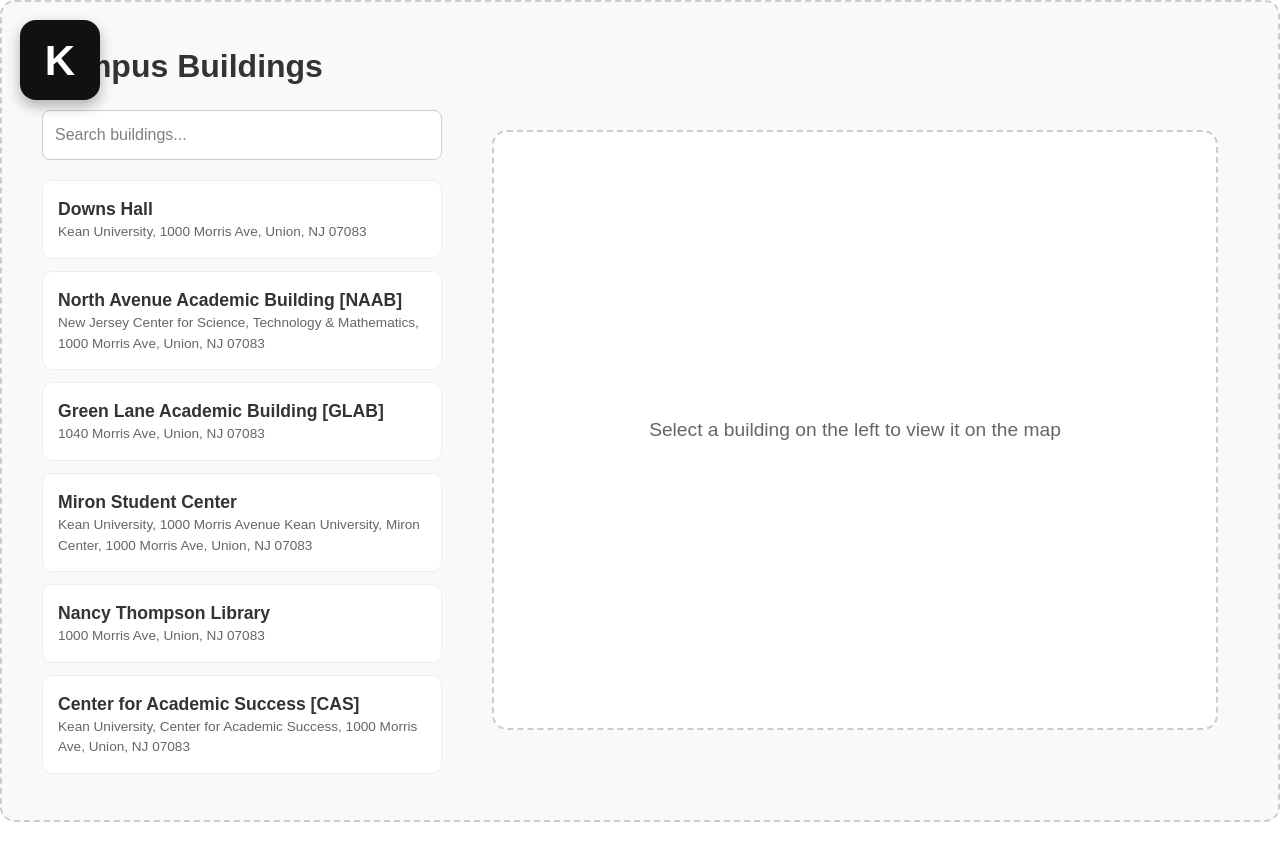
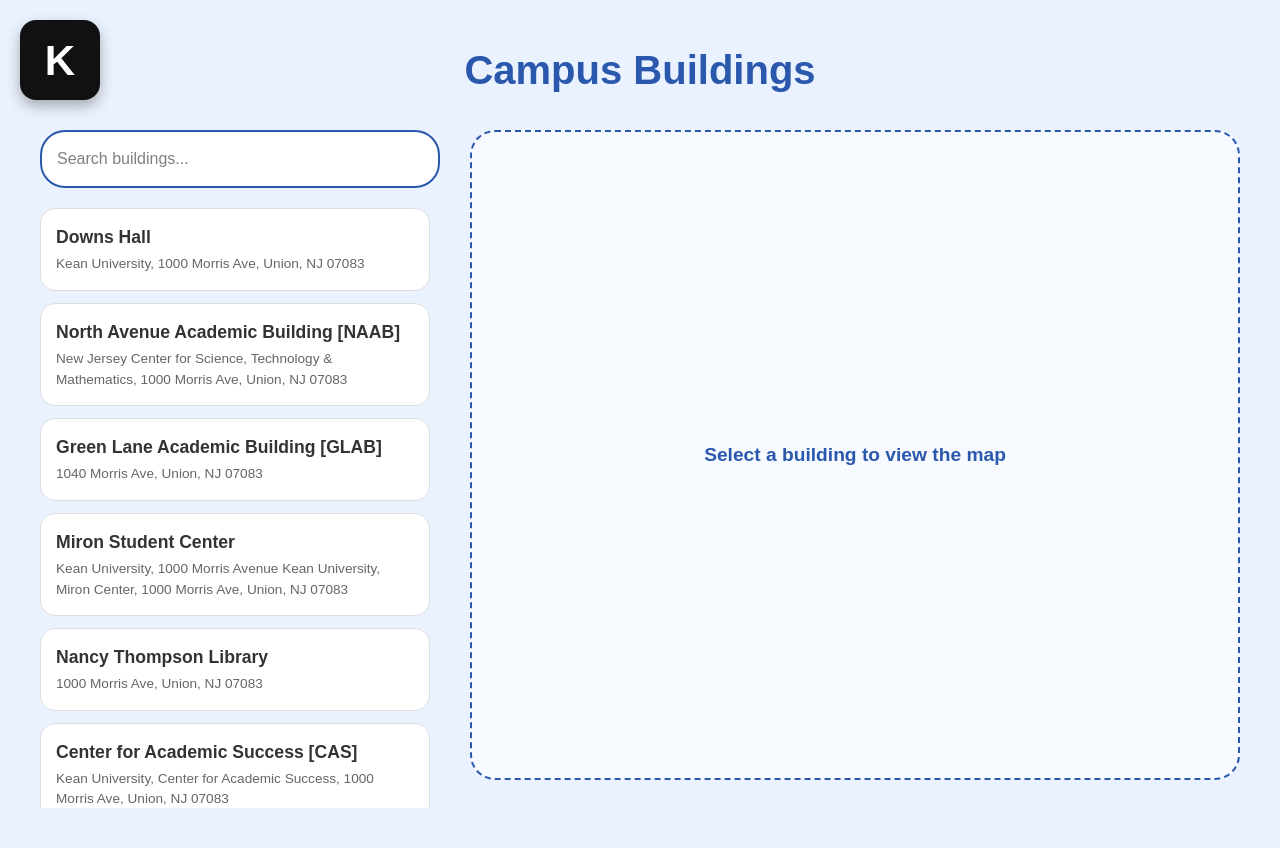
Before and after one commit to Bubbulez/FindMap_SeniorCapstone, a Next.js app: page /buildings in a window 1280 px wide. Before the commit the page ends 822 px from the top, so only its background shows below. Built offline with nearby package versions, Linux system fonts and the light colour scheme.

Commit message:
Update: added more clubs

```diff
--- a/app/buildings/page.tsx
+++ b/app/buildings/page.tsx
@@ -12,19 +12,27 @@
     loc.address.toLowerCase().includes(searchTerm.toLowerCase())
   );
 
+  // BRAND COLOR DEFINITION
+  const keanBlue = "#2a58ad";
+
   return (
     <main style={{
       minHeight: "100vh",
       width: "100%",
-      backgroundColor: "#f9f9f9",
-      borderRadius: "15px",
-      border: "2px dashed #ccc",
+      backgroundColor: "#ebf2ff", // Light blue tint to match FindMap background feel
       padding: "40px",
       boxSizing: "border-box"
     }}>
 
       <div style={{ maxWidth: "1200px", margin: "0 auto" }}>
-        <h1 style={{ fontSize: "2rem", fontWeight: "bold", marginBottom: "20px", color: "#333" }}>
+        {/* Title updated to Kean Blue */}
+        <h1 style={{
+          fontSize: "2.5rem",
+          fontWeight: "bold",
+          marginBottom: "30px",
+          color: keanBlue,
+          textAlign: "center"
+        }}>
           Campus Buildings
         </h1>
 
@@ -39,16 +47,18 @@
               onChange={(e) => setSearchTerm(e.target.value)}
               style={{
                 width: "100%",
-                padding: "12px",
+                padding: "15px",
                 marginBottom: "20px",
-                borderRadius: "8px",
-                border: "1px solid #ccc",
+                borderRadius: "25px", // Rounded like the Home buttons
+                border: `2px solid ${keanBlue}`,
                 color: "black",
-                backgroundColor: "white"
+                backgroundColor: "white",
+                outline: "none",
+                fontSize: "1rem"
               }}
             />
 
-            <div style={{ display: "flex", flexDirection: "column", gap: "12px", maxHeight: "600px", overflowY: "auto" }}>
+            <div style={{ display: "flex", flexDirection: "column", gap: "12px", maxHeight: "600px", overflowY: "auto", paddingRight: "10px" }}>
               {filteredBuildings.map((loc) => (
                 <button
                   key={loc.title}
@@ -56,28 +66,40 @@
                   style={{
                     textAlign: "left",
                     padding: "15px",
-                    borderRadius: "10px",
-                    border: selectedBuilding?.title === loc.title ? "2px solid #0070f3" : "1px solid #eee",
-                    backgroundColor: selectedBuilding?.title === loc.title ? "#f0f7ff" : "white",
+                    borderRadius: "15px",
+                    // Use Kean Blue for the border and shadow when selected
+                    border: selectedBuilding?.title === loc.title ? `2px solid ${keanBlue}` : "1px solid #ddd",
+                    backgroundColor: "white",
+                    boxShadow: selectedBuilding?.title === loc.title ? `0 4px 12px rgba(42, 88, 173, 0.2)` : "none",
                     cursor: "pointer",
-                    transition: "all 0.2s"
+                    transition: "all 0.2s ease"
                   }}
                 >
-                  <div style={{ fontWeight: "bold", fontSize: "1.1rem", color: "#333" }}>{loc.title}</div>
-                  <div style={{ fontSize: "0.85rem", color: "#666" }}>{loc.address}</div>
+                  <div style={{
+                    fontWeight: "bold",
+                    fontSize: "1.1rem",
+                    color: selectedBuilding?.title === loc.title ? keanBlue : "#333"
+                  }}>
+                    {loc.title}
+                  </div>
+                  <div style={{ fontSize: "0.85rem", color: "#666", marginTop: "4px" }}>{loc.address}</div>
                 </button>
               ))}
             </div>
           </div>
 
           {/* --- RIGHT SIDE: Dynamic Map --- */}
-          <div style={{ flex: 1, padding: "20px" }}>
+          <div style={{ flex: 1 }}>
             {selectedBuilding ? (
               <iframe
                 src={selectedBuilding.embedUrl}
                 width="100%"
-                height="600"
-                style={{ border: "1px solid #ddd", borderRadius: "15px" }}
+                height="650"
+                style={{
+                  border: `3px solid white`,
+                  borderRadius: "25px",
+                  boxShadow: "0 10px 30px rgba(0,0,0,0.1)"
+                }}
                 allowFullScreen
                 loading="lazy"
                 referrerPolicy="no-referrer-when-downgrade"
@@ -85,20 +107,20 @@
             ) : (
               <div
                 style={{
-                  height: "600px",
+                  height: "650px",
                   width: "100%",
                   display: "flex",
                   flexDirection: "column",
                   justifyContent: "center",
                   alignItems: "center",
-                  backgroundColor: "#ffffff",
-                  border: "2px dashed #ccc",
-                  borderRadius: "15px",
-                  color: "#666",
+                  backgroundColor: "rgba(255, 255, 255, 0.6)",
+                  border: `2px dashed ${keanBlue}`,
+                  borderRadius: "25px",
+                  color: keanBlue,
                 }}
               >
-                <p style={{ fontSize: "1.2rem", fontWeight: "500" }}>
-                  Select a building on the left to view it on the map
+                <p style={{ fontSize: "1.2rem", fontWeight: "600" }}>
+                  Select a building to view the map
                 </p>
               </div>
             )}
--- a/app/data/dining.ts
+++ b/app/data/dining.ts
@@ -5,15 +5,15 @@
     category: "On Campus",
     description: "Main campus dining spot with burgers, sandwiches, and quick meals.",
     location: "Miron Student Center",
-    embedUrl: "https://www.google.com/maps?q=Cougars+Den+Kean+University&output=embed",
+    embedUrl: "https://www.google.com/maps/embed?pb=!1m18!1m12!1m3!1d6130.454222055068!2d-74.23715852393096!3d40.67775187139891!2m3!1f0!2f0!3f0!3m2!1i1024!2i768!4f13.1!3m3!1m2!1s0x89c3ad003a9b7e55%3A0xaa18f2cf1c22835f!2sCougars%20Den%20-%20Kean%20University!5e1!3m2!1sen!2sus!4v1776704655693!5m2!1sen!2sus",
     type: "on-campus"
   },
   {
-    name: "Kean’s Kitchen",
+    name: "Keanu’s Kitchen",
     category: "On Campus",
     description: "Dining hall with a variety of meal options for students.",
     location: "Kean University",
-    embedUrl: "https://www.google.com/maps?q=Keans+Kitchen+Kean+University&output=embed",
+    embedUrl: "https://www.google.com/maps/embed?pb=!1m18!1m12!1m3!1d1532.6388843111056!2d-74.23664659713684!3d40.676650120133594!2m3!1f0!2f0!3f0!3m2!1i1024!2i768!4f13.1!3m3!1m2!1s0x89c3ad595438d481%3A0x4bc8de19fa83e380!2sNew%20Upperclass%20Dining%20Hall!5e1!3m2!1sen!2sus!4v1776704189124!5m2!1sen!2sus",
     type: "on-campus"
   },
   {
--- a/app/data/locations.ts
+++ b/app/data/locations.ts
@@ -9,7 +9,7 @@
     title: "Downs Hall",
     address: "Kean University, 1000 Morris Ave, Union, NJ 07083",
     embedUrl:
-      "https://www.google.com/maps/embed?pb=!1m18!1m12!1m3!1d3065.264606152972!2d-74.23368436118413!3d40.67693639284971!2m3!1f0!2f0!3f0!3m2!1i1024!2i768!4f13.1!3m3!1m2!1s0x89c3ad5ca13190f5%3A0x1a26549323e715a7!2sDowns%20Hall!5e1!3m2!1sen!2sus!4v1776273912891!5m2!1sen!2sus" ,
+    "https://www.google.com/maps/embed?pb=!1m18!1m12!1m3!1d3065.264606152972!2d-74.23368436118413!3d40.67693639284971!2m3!1f0!2f0!3f0!3m2!1i1024!2i768!4f13.1!3m3!1m2!1s0x89c3ad5ca13190f5%3A0x1a26549323e715a7!2sDowns%20Hall!5e1!3m2!1sen!2sus!4v1776273912891!5m2!1sen!2sus",
   },
   {
     title: "North Avenue Academic Building [NAAB]",
@@ -73,6 +73,6 @@
     title: "Hutchinson Hall",
     address: "Kean University, Hutchinson Hall, 1000 Morris Ave, Union, NJ 07083",
     embedUrl:
-      "https://www.google.com/maps/embed?pb=!1m18!1m12!1m3!1d3025.79!2d-74.2300!3d40.6798!2m3!1f0!2f0!3f0!3m2!1i1024!2i768!4f13.1!3m3!1m2!1s0x89c3ad5bcd58585d%3A0x89e8312e73738092!2sHutchinson%20Hall!5e1!3m2!1sen!2sus!4v1713214440000!5m2!1sen!2sus",
-  },
+      "https://www.google.com/maps/embed?pb=!1m18!1m12!1m3!1d6130.274502344511!2d-74.23622122393093!3d40.679706171398486!2m3!1f0!2f0!3f0!3m2!1i1024!2i768!4f13.1!3m3!1m2!1s0x89c3ad5ca13190f5%3A0x3ce9b9786df4b4da!2sHutchinson%20Hall!5e1!3m2!1sen!2sus!4v1776700002505!5m2!1sen!2sus",
+  }
 ];
```
Also changed, not shown: app/data/clubs.ts (+76 -12 lines).
